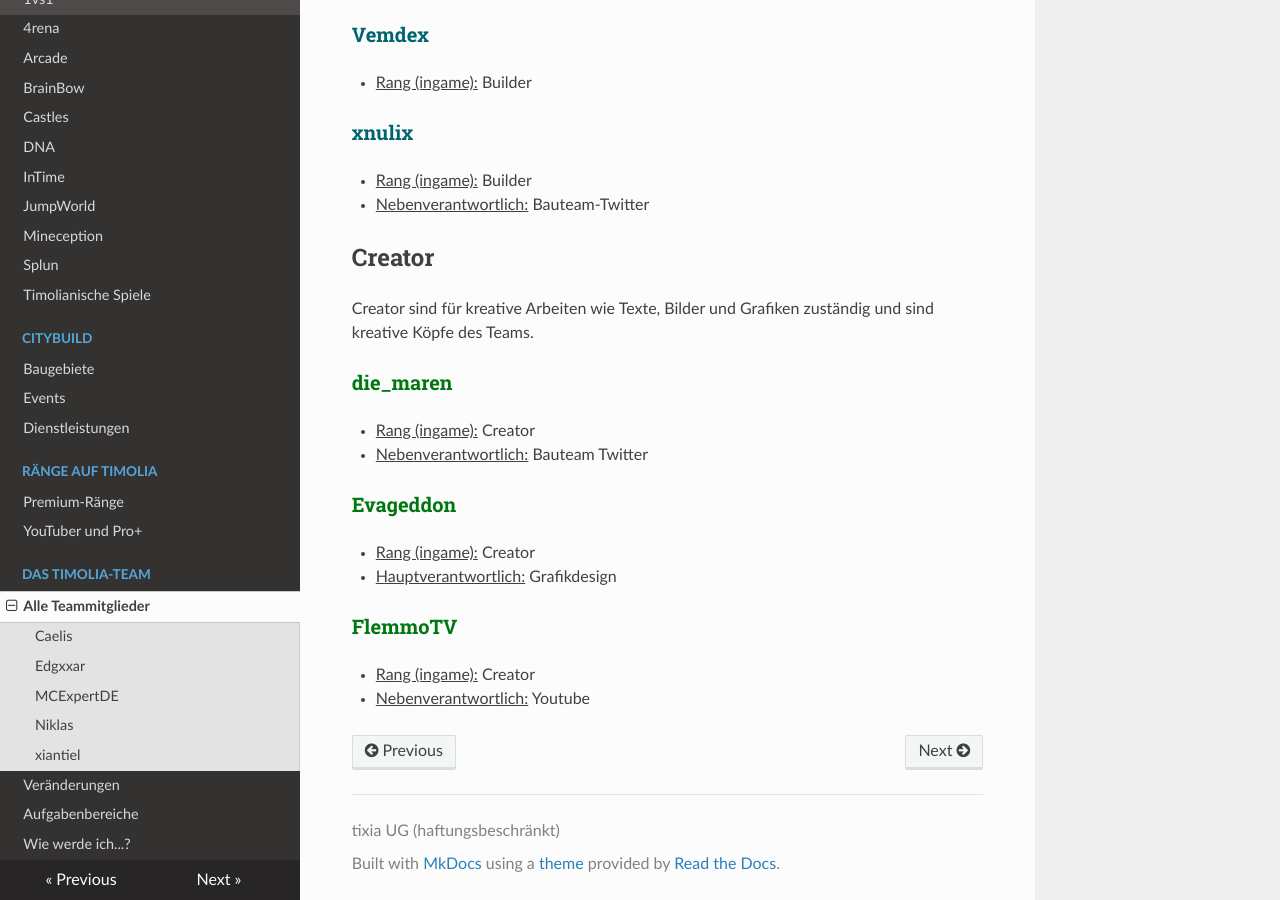
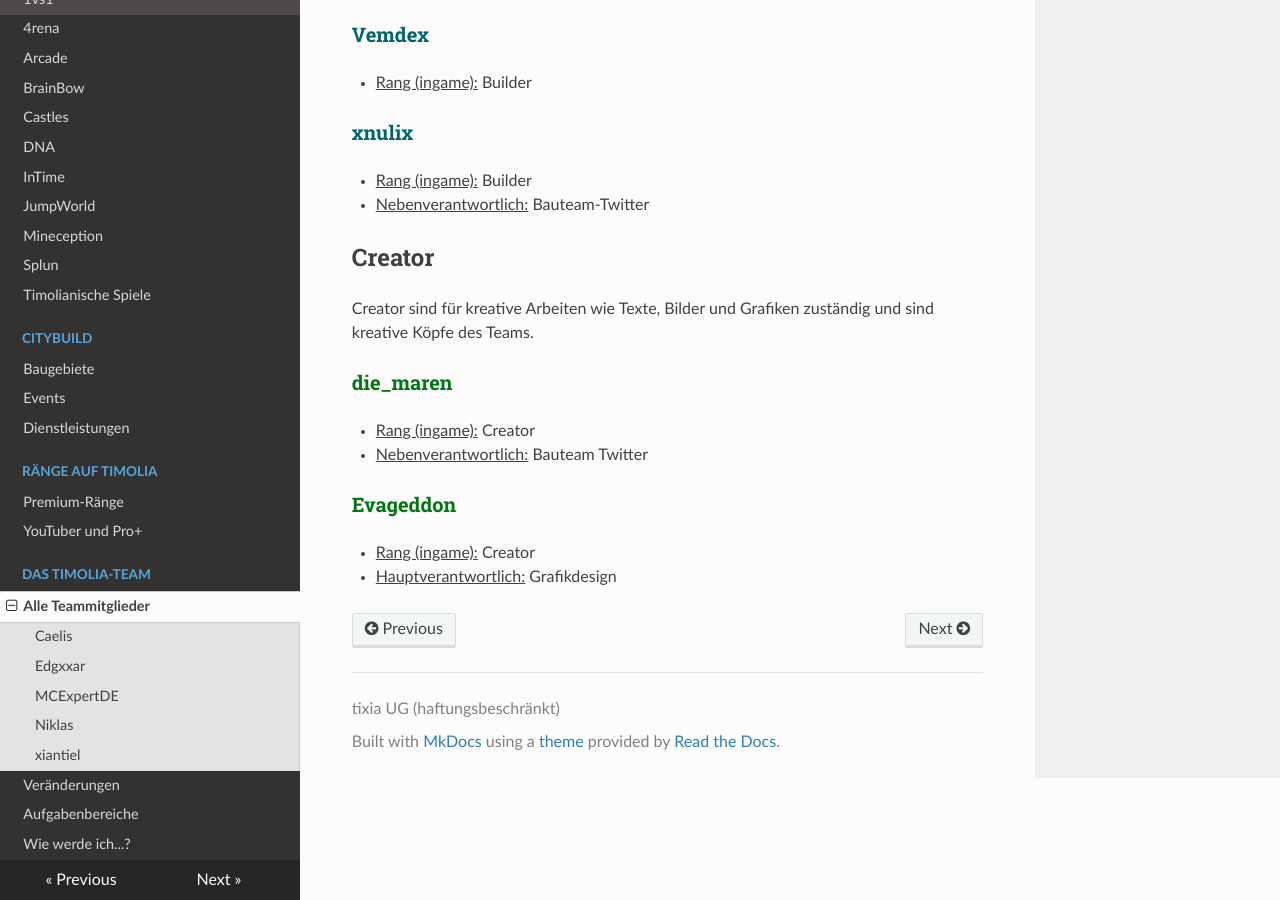
Before and after one commit to TimoliaDE/HowTo, an MkDocs documentation site: the page built from docs/team/members.md, in a window 1280 px wide and 900 px high, scrolled down 8178 px. Built offline with MkDocs 1.6.1, drawn with Linux system fonts in a browser that asks for light colours; nearby versions of some CDN libraries; old or Windows-style settings are respelled for this version of MkDocs.

Commit message:
Update members.md

```diff
--- a/docs/team/members.md
+++ b/docs/team/members.md
@@ -274,7 +274,3 @@ Creator sind für kreative Arbeiten wie Texte, Bilder und Grafiken zuständig un
 ###<strong><span style="color:#007812">Evageddon</span></strong>
 - <u>Rang (ingame):</u> Creator
 - <u>Hauptverantwortlich:</u> Grafikdesign
-
-###<strong><span style="color:#007812">FlemmoTV</span></strong>
-- <u>Rang (ingame):</u> Creator
-- <u>Nebenverantwortlich:</u> Youtube
```
